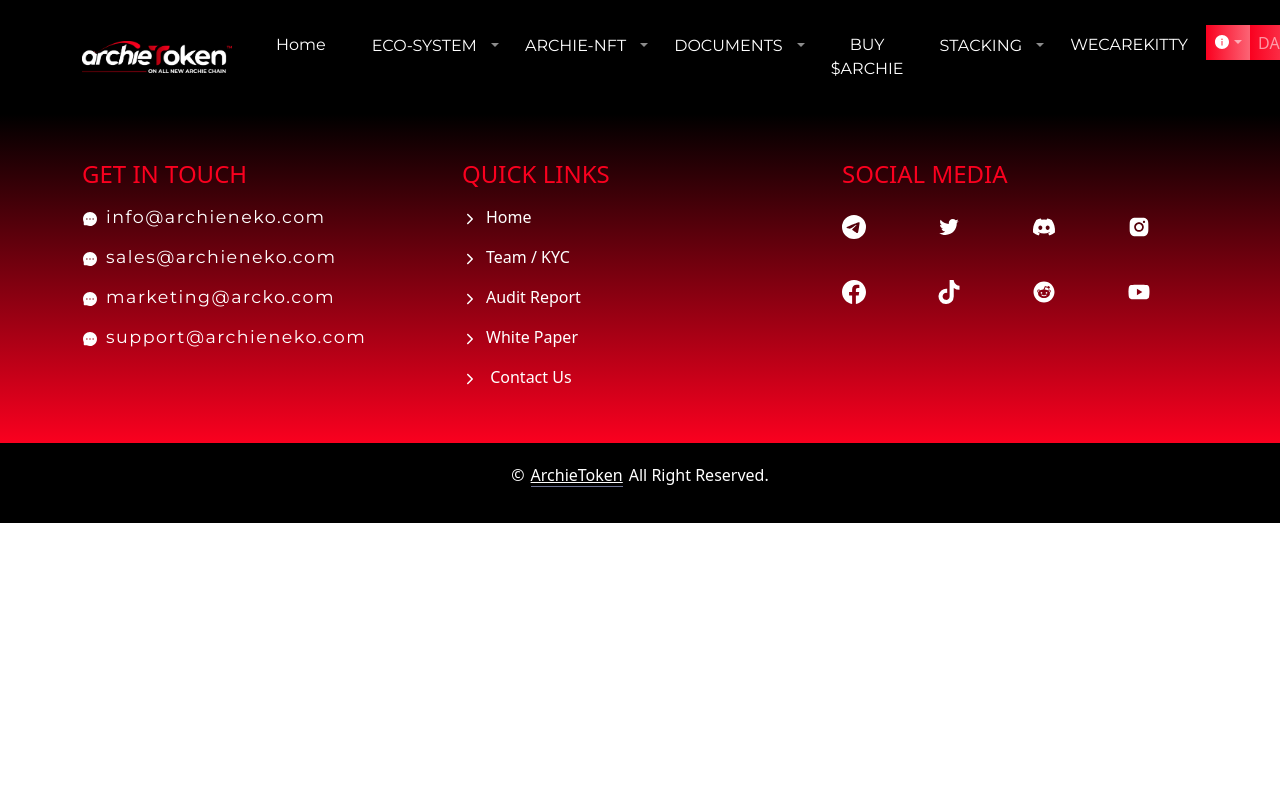
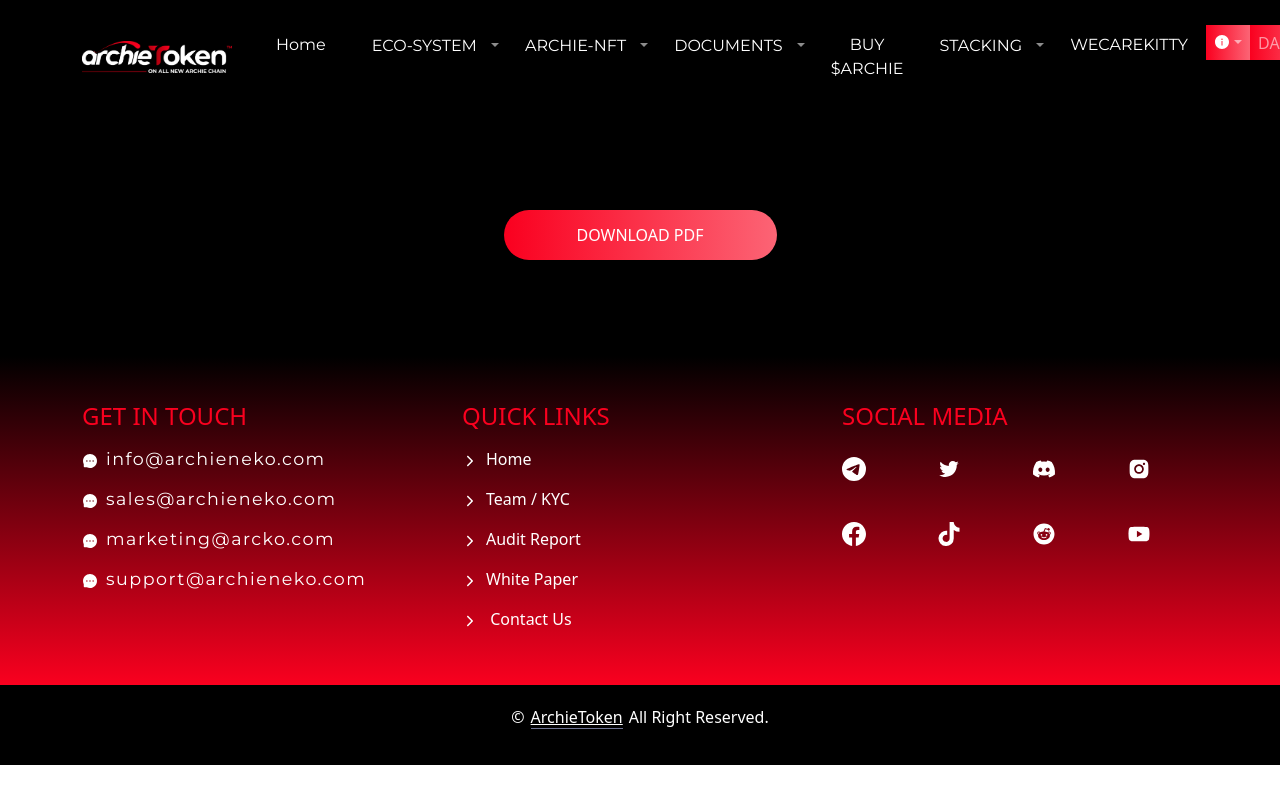
Before and after one commit to BetterLogicTeam/ARCHIE_TOKEN, a React (Vite) app: page /white_paper in a window 1280 px wide. Shown: the top 800 px of the page. Built offline with nearby package versions, Linux system fonts and the light colour scheme.

Commit message:
added pdf white page

```diff
--- a/src/App.jsx
+++ b/src/App.jsx
@@ -28,6 +28,7 @@
 import Token_allocation_page from './Components/Token_allocation_page/Token_allocation_page';
 import Token_nomics_page from './Components/Token_nomics_page/Token_nomics_page';
 import Team_kyc from './Components/Team_kyc/Team_kyc'
+import White_paper from './Components/White_paper/White_paper';
 // import Archive_Scan_full from './Components/Archive_Scan_full/Archive_Scan_fulls';
 
 
@@ -40,6 +41,8 @@
   <Header/>
   <Routes>
   <Route path="/" element={< Complete_home_page/>} />
+  <Route path="/white_paper" element={< White_paper/>} />
+  <Route path="/contact_us" element={< Contact_page_full/>} />
   <Route path="/contact_us" element={< Contact_page_full/>} />
   <Route path="/token_allocation" element={< Token_allocation_page/>} />
   <Route path="/nft_staking" element={< NFT_staking_full/>} />
--- a/src/Components/Header/Header.jsx
+++ b/src/Components/Header/Header.jsx
@@ -154,9 +154,9 @@
                 <NavDropdown.Item className="all_hvr" href="#action/3.4">
                   Audit Report
                 </NavDropdown.Item>
-                <NavDropdown.Item className="all_hvr" href="#action/3.5">
+              <Link to ='/white_paper' className="text-decoration-none">  <NavDropdown.Item className="all_hvr" href="#action/3.5">
                   White Paper
-                </NavDropdown.Item>
+                </NavDropdown.Item></Link>
                 <Link to='/Team_kyc' className=" text-decoration-none"><NavDropdown.Item className="all_hvr" href="#action/3.6">
                   Team / KYC
                 </NavDropdown.Item></Link>
--- /dev/null
+++ b/src/Components/White_paper/White_paper.jsx
@@ -0,0 +1,19 @@
+import React from 'react'
+
+function White_paper() {
+  return (
+    <div className='py-5 blackh'>
+<div className="container">
+    <div className="row justify-content-center">
+        <div className="col-md-6 d-flex justify-content-center">
+       <a href="https://cdnc.heyzine.com/flip-book/pdf/8dd5bb0f00dff6139fcde16c9c1b129d6fc1a20a-22.pdf" className='text-decoration-none w-50  my-5' >     <button className='read_more_btn w-100'>Download Pdf </button></a>
+        </div>
+    </div>
+</div>
+
+
+    </div>
+  )
+}
+
+export default White_paper
```
